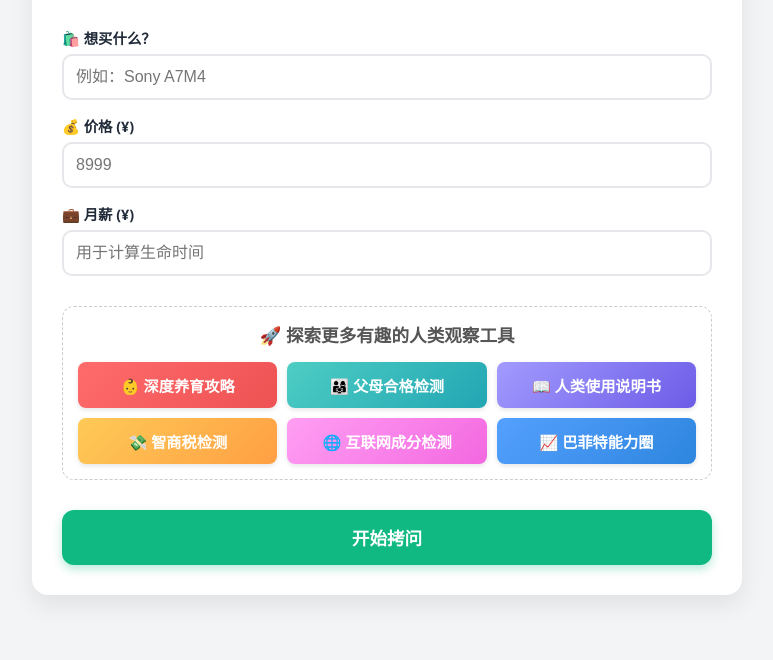
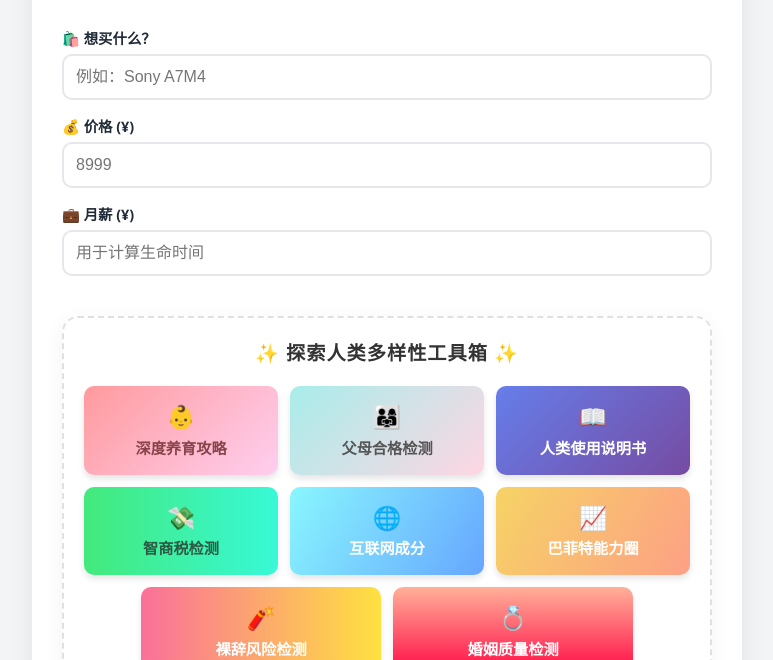
Before and after one commit to Circle-of-Competence/Stupid-tax-test-, a plain HTML site: page index.html in a window 1280 px wide. Shown: the part 140-800 px from the top of the page, without its empty margins (253-1026 px from the left). Drawn offline with nearby package versions, Linux system fonts and the light colour scheme.

Commit message:
Update index.html

```diff
--- a/index.html
+++ b/index.html
@@ -179,85 +179,123 @@
             <input type="number" id="monthlySalary" placeholder="用于计算生命时间">
         </div>
 <style>
-    /* 容器样式 */
+    /* 容器样式：保持清爽，与其他内容区隔开 */
     .cross-promo-box {
-        margin: 30px auto;
-        padding: 15px;
-        max-width: 800px; /* 控制最大宽度 */
-        background: rgba(255, 255, 255, 0.5); /* 半透明背景，适应各种网页底色 */
-        border-radius: 12px;
+        margin: 40px auto 20px auto; /* 上边距大一点，作为页面的结尾 */
+        padding: 20px;
+        max-width: 900px;
+        background: rgba(255, 255, 255, 0.85); /* 稍微白一点的背景 */
+        border-radius: 16px;
         text-align: center;
-        border: 1px dashed #ccc;
+        border: 2px dashed #e0e0e0; /* 虚线边框 */
+        box-shadow: 0 4px 20px rgba(0,0,0,0.05);
     }
 
     .promo-title {
-        font-size: 1.1em;
-        color: #555;
-        margin-bottom: 15px;
-        font-weight: bold;
+        font-size: 1.2em;
+        color: #333;
+        margin-bottom: 20px;
+        font-weight: 700;
+        letter-spacing: 1px;
     }
 
-    /* 网格布局 */
+    /* 网格布局：自动适应 */
     .promo-grid {
         display: flex;
         flex-wrap: wrap;
-        gap: 10px;
+        gap: 12px;
         justify-content: center;
     }
 
-    /* 按钮基础样式 */
+    /* 按钮样式 */
     .promo-link {
         text-decoration: none;
         color: white;
-        padding: 12px 15px;
-        border-radius: 8px;
+        padding: 15px 10px;
+        border-radius: 10px;
         font-size: 0.95em;
         font-weight: bold;
-        flex: 1 0 140px; /* 弹性宽度：最小140px，自动填满 */
-        transition: transform 0.2s, box-shadow 0.2s;
-        box-shadow: 0 2px 5px rgba(0,0,0,0.1);
+        /* 关键布局参数：手机上一行2个，电脑上自动拉伸 */
+        flex: 1 0 140px;
+        max-width: 220px; /* 限制最大宽度，防止在电脑上变得太长 */
+
+        transition: all 0.25s ease;
+        box-shadow: 0 4px 6px rgba(0,0,0,0.1);
         display: flex;
+        flex-direction: column; /* 图标在上，文字在下 */
         align-items: center;
         justify-content: center;
+        line-height: 1.4;
     }
 
-    /* 鼠标悬停特效 */
+    /* 鼠标悬停动效 */
     .promo-link:hover {
-        transform: translateY(-3px);
-        box-shadow: 0 5px 15px rgba(0,0,0,0.2);
+        transform: translateY(-5px) scale(1.02);
+        box-shadow: 0 8px 15px rgba(0,0,0,0.2);
         opacity: 0.95;
     }
 
-    /* 各个按钮的颜色配置 */
-    .color-1 { background: linear-gradient(135deg, #FF6B6B, #EE5253); } /* 活力红 */
-    .color-2 { background: linear-gradient(135deg, #4ECDC4, #22A6B3); } /* 青碧色 */
-    .color-3 { background: linear-gradient(135deg, #A29BFE, #6C5CE7); } /* 梦幻紫 */
-    .color-4 { background: linear-gradient(135deg, #FECA57, #FF9F43); } /* 温暖橙 */
-    .color-5 { background: linear-gradient(135deg, #ff9ff3, #f368e0); } /* 糖果粉 */
-    .color-6 { background: linear-gradient(135deg, #54a0ff, #2e86de); } /* 科技蓝 */
+    .promo-icon {
+        font-size: 1.5em;
+        margin-bottom: 5px;
+    }
+
+    /* === 8种颜色主题 === */
+    .c-parenting { background: linear-gradient(135deg, #FF9A9E, #FECFEF); color: #864449; } /* 养娃：粉嫩 */
+    .c-check     { background: linear-gradient(135deg, #a8edea, #fed6e3); color: #555; } /* 父母检测：清新 */
+    .c-human     { background: linear-gradient(135deg, #667eea, #764ba2); } /* 说明书：深紫 */
+    .c-tax       { background: linear-gradient(135deg, #ff9a9e, #fecfef); background: linear-gradient(to right, #43e97b 0%, #38f9d7 100%); color: #2d5a45; } /* 智商税：钱的绿色 */
+    .c-net       { background: linear-gradient(120deg, #89f7fe 0%, #66a6ff 100%); } /* 互联网：科技蓝 */
+    .c-buffett   { background: linear-gradient(to top, #cfd9df 0%, #e2ebf0 100%); background: linear-gradient(120deg, #f6d365 0%, #fda085 100%); } /* 巴菲特：金色 */
+    .c-resign    { background: linear-gradient(to right, #fa709a 0%, #fee140 100%); } /* 裸辞：警示橙红 */
+    .c-marriage  { background: linear-gradient(to top, #ff0844 0%, #ffb199 100%); } /* 婚姻：热烈红 */
 
 </style>
 
 <div class="cross-promo-box">
-    <div class="promo-title">🚀 探索更多有趣的人类观察工具</div>
+    <div class="promo-title">✨ 探索人类多样性工具箱 ✨</div>
     <div class="promo-grid">
-        <a href="https://circle-of-competence.github.io/In-depth-Parenting-Assessment/" class="promo-link color-1">
-            👶 深度养育攻略
+        <a href="https://circle-of-competence.github.io/In-depth-Parenting-Assessment/" class="promo-link c-parenting">
+            <span class="promo-icon">👶</span>
+            <span>深度养育攻略</span>
         </a>
-        <a href="https://circle-of-competence.github.io/father-and-mother-OK-/" class="promo-link color-2">
-            👨‍👩‍👧 父母合格检测
+
+        <a href="https://circle-of-competence.github.io/father-and-mother-OK-/" class="promo-link c-check">
+            <span class="promo-icon">👨‍👩‍👧</span>
+            <span>父母合格检测</span>
         </a>
-        <a href="https://circle-of-competence.github.io/human-manual/" class="promo-link color-3">
-            📖 人类使用说明书
+
+        <a href="https://circle-of-competence.github.io/human-manual/" class="promo-link c-human">
+            <span class="promo-icon">📖</span>
+            <span>人类使用说明书</span>
         </a>
-        <a href="https://circle-of-competence.github.io/Stupid-tax-test-/" class="promo-link color-4">
-            💸 智商税检测
+
+        <a href="https://circle-of-competence.github.io/Stupid-tax-test-/" class="promo-link c-tax">
+            <span class="promo-icon">💸</span>
+            <span>智商税检测</span>
         </a>
-        <a href="https://circle-of-competence.github.io/Political-Typology-Quiz/" class="promo-link color-5">
-            🌐 互联网成分检测
+
+        <a href="https://circle-of-competence.github.io/Political-Typology-Quiz/" class="promo-link c-net">
+            <span class="promo-icon">🌐</span>
+            <span>互联网成分</span>
         </a>
-        <a href="https://circle-of-competence.github.io/" class="promo-link color-6">
-            📈 巴菲特能力圈
+
+        <a href="https://circle-of-competence.github.io/" class="promo-link c-buffett">
+            <span class="promo-icon">📈</span>
+            <span>巴菲特能力圈</span>
+        </a>
+
+        <a href="https://circle-of-competence.github.io/Impulsive-Resignation-Risk-Indicator/" class="promo-link c-resign">
+            <span class="promo-icon">🧨</span>
+            <span>裸辞风险检测</span>
+        </a>
+
+        <a href="https://circle-of-competence.github.io/Marriage-Assessment-Tool/" class="promo-link c-marriage">
+            <span class="promo-icon">💍</span>
+            <span>婚姻质量检测</span>
+        </a>
+    </div>
+</div>
         </a>
     </div>
 </div>
```
